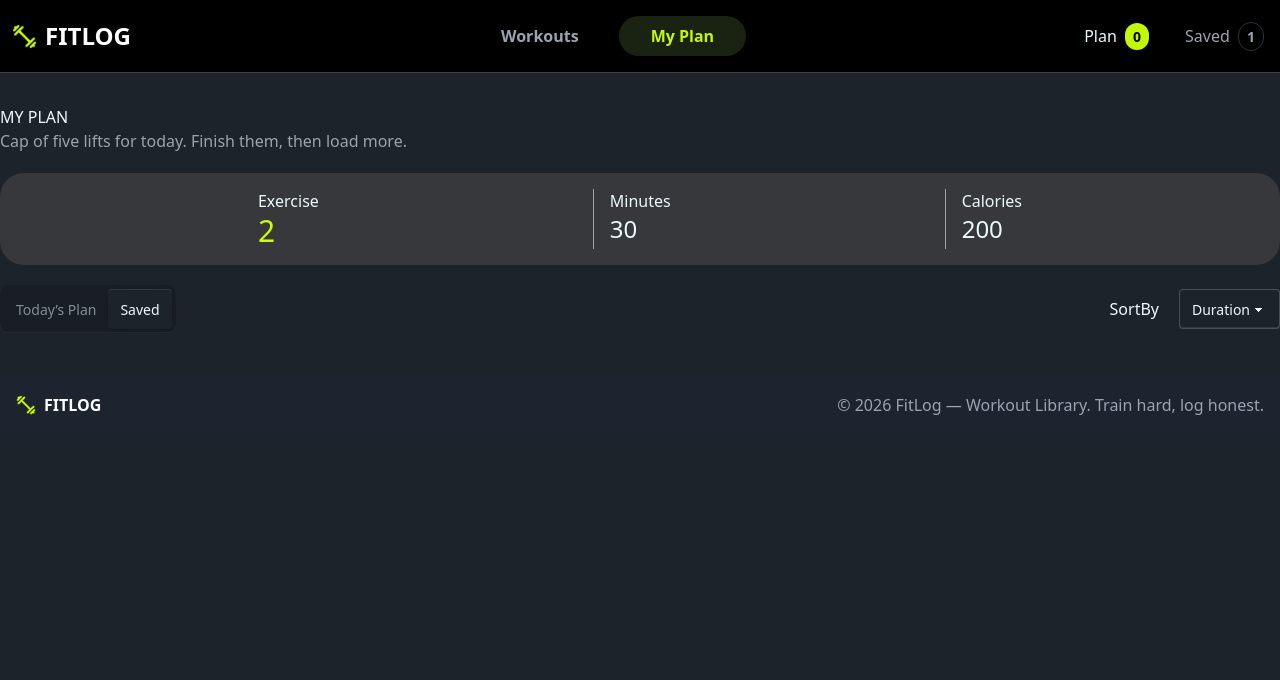
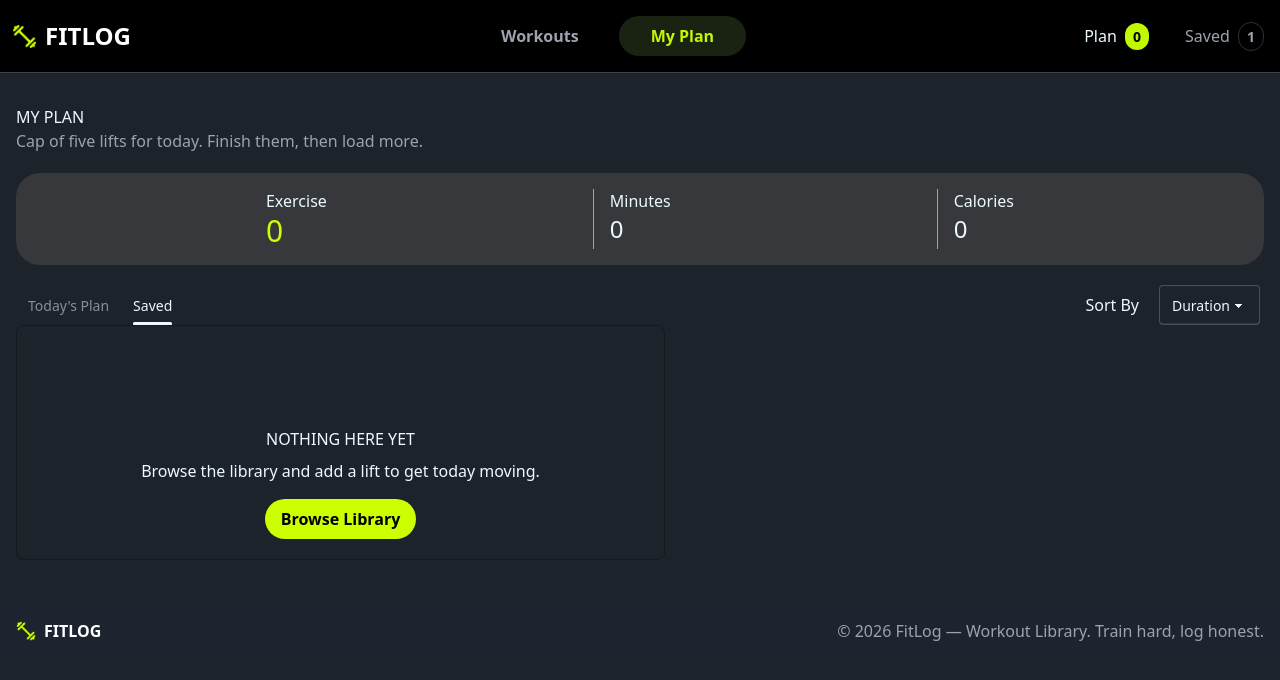
Before and after one commit to MAHFUJ-7/Assignment-6, a Next.js app: page /my-plan in a window 1280 px wide. Shown: the top 680 px of the page. Built offline with nearby package versions, Linux system fonts and the light colour scheme.

Commit message:
TodayPlanDone

```diff
--- a/src/app/my-plan/page.tsx
+++ b/src/app/my-plan/page.tsx
@@ -1,59 +1,85 @@
+"use client";
 import React from "react";
+import TodayPlan from "@/shared/TodayPlan";
+import { IWorkout } from "@/type/type";
+import { TodaySaveContext } from "@/context/provider";
+import Empty from "@/shared/Empty";
 
-const page = () => {
+const Page = () => {
+  const { todayplan, savedworkouts } = React.useContext(TodaySaveContext);
+
+  console.log(todayplan, "todayplan");
+  console.log(savedworkouts, "savedworkouts");
   return (
-    <div className="container mx-auto py-8">
+    <div className="container mx-auto py-8 px-4">
       <div>
         <h1>MY PLAN</h1>
         <p className="text-[#9CA3AF]">
           Cap of five lifts for today. Finish them, then load more.
         </p>
-      </div>
         <div className="flex justify-evenly content-left gap-8 mt-5 mb-5 bg-[#36383b] p-4 rounded-3xl">
               <div>
                 <p>Exercise</p>
-          <h1 className="text-bold text-3xl text-[#CCFF00]">2</h1>
+                <h1 className="text-bold text-3xl text-[#CCFF00]">{todayplan.length}</h1>
               </div>
               <div className="border-l border-[#9CA3AF] pl-4">
                 <p>Minutes</p>
-          <h1 className="text-bold text-2xl">30</h1>
+                <h1 className="text-bold text-2xl">{todayplan.reduce((acc, workout) => acc + workout.duration, 0)}</h1>
               </div>
               <div className="border-l border-[#9CA3AF] pl-4">
                 <p>Calories</p>
-          <h1 className="text-bold text-2xl">200</h1>
+                <h1 className="text-bold text-2xl">{todayplan.reduce((acc, workout) => acc + workout.caloriesBurned, 0)}</h1>
+              </div>
             </div>
       </div>
 
       <div className="flex justify-between gap-4">
-        <div className="tabs tabs-box">
+
+        <div className="tabs tabs-border">
           <input
             type="radio"
-            name="my_tabs_1"
+            name="my_tabs_2"
             className="tab"
-            aria-label="Today’s Plan"
+            aria-label="Today's Plan"
           />
+          <div className="tab-content border-base-300 bg-base-100 p-10">
+            {todayplan.length > 0 ? (
+              todayplan.map((workout: IWorkout, index: number) => (
+                <TodayPlan key={index} workout={workout} />
+              ))
+            ) : (
+              <Empty></Empty>
+            )}
+          </div>
+
           <input
             type="radio"
-            name="my_tabs_1"
+            name="my_tabs_2"
             className="tab"
             aria-label="Saved"
             defaultChecked
           />
-
+          <div className="tab-content border-base-300 bg-base-100 p-10">
+            {savedworkouts.length > 0 ? (
+              savedworkouts.map((workout: IWorkout, index: number) => (
+                <TodayPlan key={index} workout={workout} />
+              ))
+            ) : (
+              <Empty></Empty>
+            )}
           </div>
-        <div className="flex gap-5 text-center items-center">
-          <h3>SortBy</h3>
+          <div className="flex gap-5 text-center items-center right-5 absolute">
+            <h3 className="shrink-0 whitespace-nowrap">Sort By</h3>
             <select className="select select-bordered w-full max-w-xs">
-            <option  selected>
-              Duration
-            </option>
+              <option selected>Duration</option>
               <option>Calories</option>
               <option>Rating</option>
             </select>
           </div>
         </div>
       </div>
+    </div>
   );
 };
 
-export default page;
+export default Page;
--- a/src/components/buttons/detailsButton.tsx
+++ b/src/components/buttons/detailsButton.tsx
@@ -11,7 +11,7 @@ interface DetailsButtonProps {
   data: IWorkout;
 }
 
-const DetailsButton = ({ data }: DetailsButtonProps) => {
+const DetailsButton =  ({ data }: DetailsButtonProps) => {
 
   const {
     todayplan,
@@ -20,13 +20,21 @@ const DetailsButton = ({ data }: DetailsButtonProps) => {
     setSavedworkouts,
   } = React.useContext(TodaySaveContext);
   const handleAddToPlan = () => {
+    if(todayplan.some((workout) => workout.id === data.id)) {
+      toast.error('Workout already added to today\'s plan!');
+      return;
+    }
     setTodayplan([...todayplan, data]);
-    toast.success('${data.name} added to today\'s plan!')
+    toast.success(' added to today\'s plan!')
   }
 
   const handleSaveForLater = () => {
+    if(savedworkouts.some((workout) => workout.id === data.id)) {
+      toast.error('Workout already saved for later!');
+      return;
+    }
     setSavedworkouts([...savedworkouts, data]);
-    toast.success('${data.name} saved for later!')
+    toast.success(' saved for later!')
   }
 
   console.log(todayplan, "todayplan");
@@ -35,10 +43,10 @@ const DetailsButton = ({ data }: DetailsButtonProps) => {
 
     <div className="flex gap-5 mt-5">
         <div className="bg-[#CCFF00] rounded-[10px] p-2 text-black font-semibold">
-            <button className="flex gap-2 items-center" onClick={() => handleAddToPlan()}><FontAwesomeIcon icon={faCalendarPlus}  className="h-5 w-5" /> Add to today's plan</button>
+            <button className="flex gap-2 items-center hover:cursor-pointer" onClick={() => handleAddToPlan()}><FontAwesomeIcon icon={faCalendarPlus}  className="h-5 w-5" /> Add to today's plan</button>
         </div>
         <div className="border border-[#9CA3AF] rounded-[10px] p-2 text-[#9CA3AF] font-semibold">
-            <button className="flex gap-2 items-center" onClick={() => handleSaveForLater()}><FontAwesomeIcon icon={faBookmark} className="h-5 w-5" />Save for later</button>
+            <button className="flex gap-2 items-center hover:cursor-pointer" onClick={() => handleSaveForLater()}><FontAwesomeIcon icon={faBookmark} className="h-5 w-5" />Save for later</button>
         </div>
         <div>
         </div>
--- /dev/null
+++ b/src/shared/Empty.tsx
@@ -0,0 +1,19 @@
+import Link from "next/link";
+import React from "react";
+
+const Empty = () => {
+  return (
+    <div className="flex flex-col items-center justify-center gap-2 mt-10 h-full w-full">
+      <h1>NOTHING HERE YET</h1>
+      <p>Browse the library and add a lift to get today moving.</p>
+      <Link
+        href="/"
+        className="bg-[#CCFF00] text-black font-semibold px-4 py-2 rounded-full mt-2 inline-block hover:bg-[#CCFF00]"
+      >
+        Browse Library
+      </Link>
+    </div>
+  );
+};
+
+export default Empty;
--- /dev/null
+++ b/src/shared/TodayPlan.tsx
@@ -0,0 +1,75 @@
+import React from "react";
+import { IWorkout } from "@/type/type";
+import Image from "next/image";
+import { FontAwesomeIcon } from "@fortawesome/react-fontawesome";
+import { faCheck, faClock, faFire, faStar, faX } from "@fortawesome/free-solid-svg-icons";
+import Link from "next/link";
+import { TodaySaveContext } from "@/context/provider";
+import { toast } from "react-toastify";
+
+interface Iprops {
+  workout: IWorkout;
+}
+
+const TodayPlan = ({ workout }: Iprops) => {
+
+    const { todayplan, setTodayplan } = React.useContext(TodaySaveContext);
+
+    const handleRemoveWorkout = (id: number) => {
+        toast.success(`"${workout.name}" removed from today's plan!`);
+        const updatedPlan = todayplan.filter((workout) => workout.id !== id);
+        setTodayplan(updatedPlan);
+    }
+
+    const handleMark = (id: number) => {
+        toast.success(`"${workout.name}" marked as done!`);
+        const updatedPlan = todayplan.map((workout) => {
+            if (workout.id === id) {
+                return { ...workout, isDone: true };
+            }
+            return workout;
+        });
+        setTodayplan(updatedPlan);
+    };
+
+  return (
+    <div className="flex justify-between gap-5 items-center border rounded-[10px] border-[#9CA3AF] p-5 mb-2">
+      <div className="flex gap-5 items-center">
+        <Image
+          src={workout.image}
+          alt={workout.name}
+          width={100}
+          height={100}
+          className="h-25 w-25"
+        />
+        <div>
+          <h1 className="text-bold text-2xl">{workout.name}</h1>
+          <p>{workout.equipment}</p>
+          <div className="flex gap-2 mt-2 text-[#9CA3AF]">
+            <p>
+              <FontAwesomeIcon icon={faClock} className="text-[#CCFF00]" />{" "}
+              {workout.duration} minutes
+            </p>
+            <p>
+              <FontAwesomeIcon icon={faFire} className="text-[#CCFF00]" />{" "}
+              {workout.caloriesBurned} calories
+            </p>
+            <p>
+              <FontAwesomeIcon icon={faStar} className="text-[#CCFF00]" />{" "}
+              {workout.rating}
+            </p>
+          </div>
+        </div>
+      </div>
+
+      <div className="mx-5">
+         <Link href={`/details/${workout.id}`} className=" text-white font-semibold px-4 py-2 rounded-[10px] mt-2 inline-block border border-[#9CA3AF] hover:bg-[#9CA3AF]">View Details</Link>
+         <button onClick={() => handleMark(workout.id)} className="bg-[#CCFF00] text-black font-semibold px-4 py-2 rounded-full mt-2 inline-block hover:bg-[#CCFF00]"> <FontAwesomeIcon icon={faCheck} />Mark as Done</button>
+         <button onClick={() => handleRemoveWorkout(workout.id)}><FontAwesomeIcon icon={faX} /></button>
+
+      </div>
+    </div>
+  );
+};
+
+export default TodayPlan;
```
Lines whose indentation alone changed are shown as unchanged.
